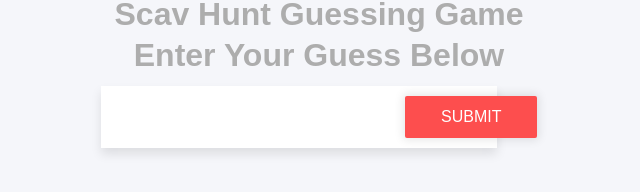
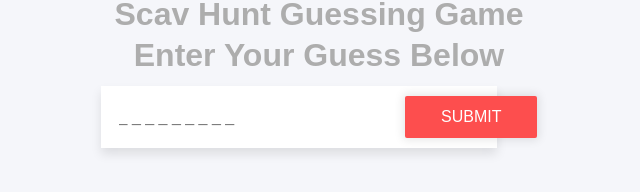
Before and after one commit to Dinolind/ScavengerHunt, a plain HTML site: page index.html in a window 1280 px wide. Shown: the part 324-516 px from the top of the page, 321-961 px from the left. Drawn offline with Linux system fonts and the light colour scheme.

Commit message:
Update index.html

```diff
--- a/index.html
+++ b/index.html
@@ -13,7 +13,7 @@
     <div class="container__item">
       <h1>Scav Hunt Guessing Game</h1>
       <h1>Enter Your Guess Below</h1>
-      <input type="text" id="inputField" class="form__field" maxlength="18">
+      <input type="text" id="inputField" class="form__field" maxlength="18" placeholder="_ _ _ _ _ _ _ _ _">
       <button onclick="onclickfunction()" id="btn" class="btn btn--primary btn--inside uppercase">Submit</button>
     </div>
     <h3 id="responseText"></h3>
```
